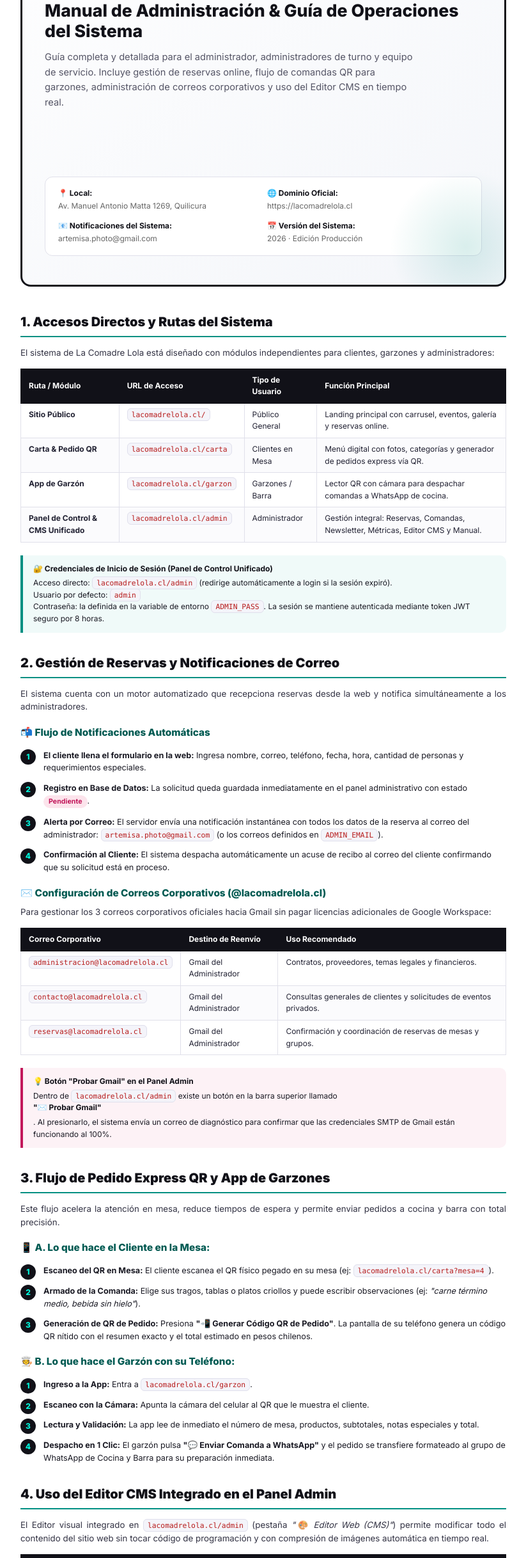
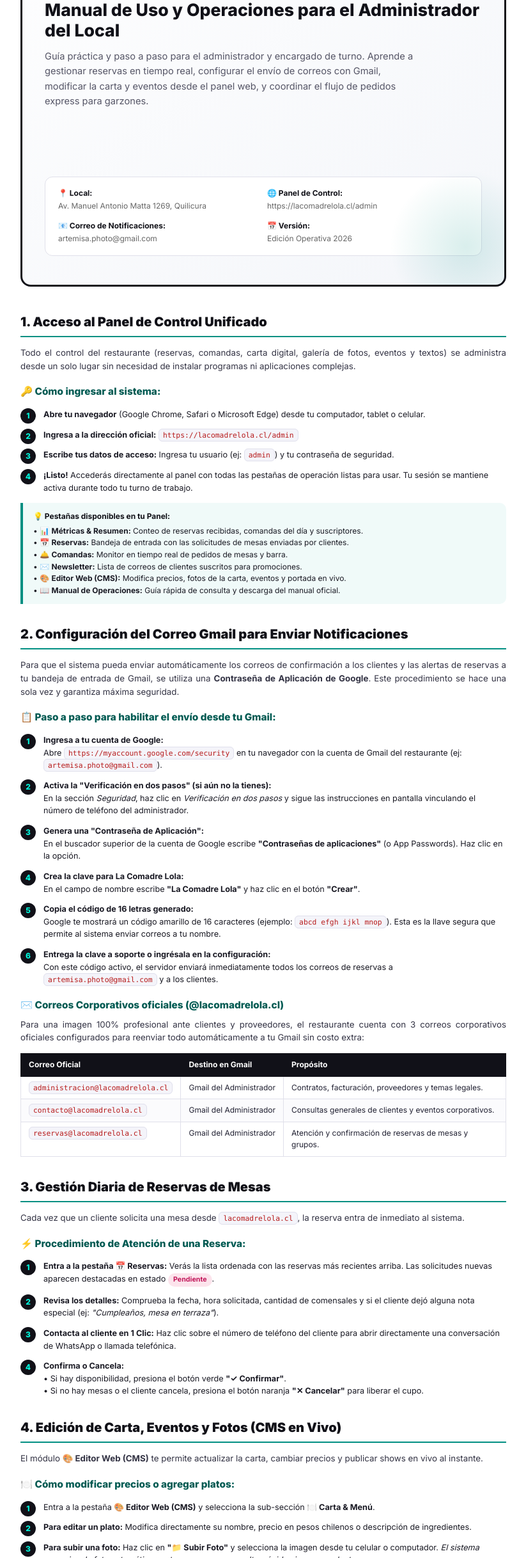
Before and after one commit to alexispferrada-wq/comadre-lola, a website: page manual_admin.html in a window 1280 px wide. Shown: the part 365-2800 px from the top of the page at 64% size, without its empty margins (228-1051 px from the left). Drawn offline with Linux system fonts and the light colour scheme; a web font is replaced by a local one.

Commit message:
docs: reescribir manual oficial con enfoque 100% operativo de negocio para el administrador e instructivo paso a paso de Gmail

```diff
--- a/manual_admin.html
+++ b/manual_admin.html
@@ -139,12 +139,12 @@
       align-self: flex-start;
       background: #111118;
       color: #00fadd;
+      font-size: 8.5pt;
+      font-weight: 800;
+      letter-spacing: 1.5px;
+      text-transform: uppercase;
       padding: 6px 14px;
       border-radius: 20px;
-      font-size: 10pt;
-      font-weight: 800;
-      letter-spacing: 1px;
-      text-transform: uppercase;
     }
     .cover-title-wrap {
       margin-top: 30px;
@@ -335,13 +335,13 @@
 
     <!-- ════════════ PORTADA ════════════ -->
     <div class="cover-page avoid-break">
-      <div class="cover-badge">Documento Oficial de Administración</div>
+      <div class="cover-badge">Documento Oficial para el Administrador</div>
 
       <div class="cover-title-wrap">
         <div class="cover-brand">🌹 La Comadre Lola</div>
-        <div class="cover-subtitle">Manual de Administración & Guía de Operaciones del Sistema</div>
+        <div class="cover-subtitle">Manual de Uso y Operaciones para el Administrador del Local</div>
         <div class="cover-desc">
-          Guía completa y detallada para el administrador, administradores de turno y equipo de servicio. Incluye gestión de reservas online, flujo de comandas QR para garzones, administración de correos corporativos y uso del Editor CMS en tiempo real.
+          Guía práctica y paso a paso para el administrador y encargado de turno. Aprende a gestionar reservas en tiempo real, configurar el envío de correos con Gmail, modificar la carta y eventos desde el panel web, y coordinar el flujo de pedidos express para garzones.
         </div>
       </div>
 
@@ -351,16 +351,16 @@
           <span>Av. Manuel Antonio Matta 1269, Quilicura</span>
         </div>
         <div>
-          <strong>🌐 Dominio Oficial:</strong>
-          <span>https://lacomadrelola.cl</span>
+          <strong>🌐 Panel de Control:</strong>
+          <span>https://lacomadrelola.cl/admin</span>
         </div>
         <div>
-          <strong>📧 Notificaciones del Sistema:</strong>
+          <strong>📧 Correo de Notificaciones:</strong>
           <span>artemisa.photo@gmail.com</span>
         </div>
         <div>
-          <strong>📅 Versión del Sistema:</strong>
-          <span>2026 · Edición Producción</span>
+          <strong>📅 Versión:</strong>
+          <span>Edición Operativa 2026</span>
         </div>
       </div>
     </div>
@@ -368,199 +368,182 @@
     <!-- ════════════ CAPÍTULO 1 ════════════ -->
     <div class="page-break"></div>
 
-    <h2 class="section-heading">1. Accesos Directos y Rutas del Sistema</h2>
-    <p>El sistema de La Comadre Lola está diseñado con módulos independientes para clientes, garzones y administradores:</p>
+    <h2 class="section-heading">1. Acceso al Panel de Control Unificado</h2>
+    <p>Todo el control del restaurante (reservas, comandas, carta digital, galería de fotos, eventos y textos) se administra desde un solo lugar sin necesidad de instalar programas ni aplicaciones complejas.</p>
+
+    <h3 class="sub-heading">🔑 Cómo ingresar al sistema:</h3>
+    <ol class="step-list avoid-break">
+      <li><strong>Abre tu navegador</strong> (Google Chrome, Safari o Microsoft Edge) desde tu computador, tablet o celular.</li>
+      <li><strong>Ingresa a la dirección oficial:</strong> <span class="code-snippet">https://lacomadrelola.cl/admin</span></li>
+      <li><strong>Escribe tus datos de acceso:</strong> Ingresa tu usuario (ej: <span class="code-snippet">admin</span>) y tu contraseña de seguridad.</li>
+      <li><strong>¡Listo!</strong> Accederás directamente al panel con todas las pestañas de operación listas para usar. Tu sesión se mantiene activa durante todo tu turno de trabajo.</li>
+    </ol>
+
+    <div class="callout avoid-break">
+      <strong>💡 Pestañas disponibles en tu Panel:</strong>
+      • 📊 <b>Métricas & Resumen:</b> Conteo de reservas recibidas, comandas del día y suscriptores.<br>
+      • 📅 <b>Reservas:</b> Bandeja de entrada con las solicitudes de mesas enviadas por clientes.<br>
+      • 🛎️ <b>Comandas:</b> Monitor en tiempo real de pedidos de mesas y barra.<br>
+      • ✉️ <b>Newsletter:</b> Lista de correos de clientes suscritos para promociones.<br>
+      • 🎨 <b>Editor Web (CMS):</b> Modifica precios, fotos de la carta, eventos y portada en vivo.<br>
+      • 📖 <b>Manual de Operaciones:</b> Guía rápida de consulta y descarga del manual oficial.
+    </div>
+
+    <!-- ════════════ CAPÍTULO 2 ════════════ -->
+    <h2 class="section-heading">2. Configuración del Correo Gmail para Enviar Notificaciones</h2>
+    <p>Para que el sistema pueda enviar automáticamente los correos de confirmación a los clientes y las alertas de reservas a tu bandeja de entrada de Gmail, se utiliza una <strong>Contraseña de Aplicación de Google</strong>. Este procedimiento se hace una sola vez y garantiza máxima seguridad.</p>
+
+    <h3 class="sub-heading">📋 Paso a paso para habilitar el envío desde tu Gmail:</h3>
+    <ol class="step-list avoid-break">
+      <li>
+        <strong>Ingresa a tu cuenta de Google:</strong><br>
+        Abre <span class="code-snippet">https://myaccount.google.com/security</span> en tu navegador con la cuenta de Gmail del restaurante (ej: <span class="code-snippet">artemisa.photo@gmail.com</span>).
+      </li>
+      <li>
+        <strong>Activa la "Verificación en dos pasos" (si aún no la tienes):</strong><br>
+        En la sección <em>Seguridad</em>, haz clic en <em>Verificación en dos pasos</em> y sigue las instrucciones en pantalla vinculando el número de teléfono del administrador.
+      </li>
+      <li>
+        <strong>Genera una "Contraseña de Aplicación":</strong><br>
+        En el buscador superior de la cuenta de Google escribe <strong>"Contraseñas de aplicaciones"</strong> (o App Passwords). Haz clic en la opción.
+      </li>
+      <li>
+        <strong>Crea la clave para La Comadre Lola:</strong><br>
+        En el campo de nombre escribe <strong>"La Comadre Lola"</strong> y haz clic en el botón <strong>"Crear"</strong>.
+      </li>
+      <li>
+        <strong>Copia el código de 16 letras generado:</strong><br>
+        Google te mostrará un código amarillo de 16 caracteres (ejemplo: <span class="code-snippet">abcd efgh ijkl mnop</span>). Esta es la llave segura que permite al sistema enviar correos a tu nombre.
+      </li>
+      <li>
+        <strong>Entrega la clave a soporte o ingrésala en la configuración:</strong><br>
+        Con este código activo, el servidor enviará inmediatamente todos los correos de reservas a <span class="code-snippet">artemisa.photo@gmail.com</span> y a los clientes.
+      </li>
+    </ol>
+
+    <h3 class="sub-heading">✉️ Correos Corporativos oficiales (@lacomadrelola.cl)</h3>
+    <p>Para una imagen 100% profesional ante clientes y proveedores, el restaurante cuenta con 3 correos corporativos oficiales configurados para reenviar todo automáticamente a tu Gmail sin costo extra:</p>
 
     <table class="manual-table avoid-break">
       <thead>
         <tr>
-          <th>Ruta / Módulo</th>
-          <th>URL de Acceso</th>
-          <th>Tipo de Usuario</th>
-          <th>Función Principal</th>
-        </tr>
-      </thead>
-      <tbody>
-        <tr>
-          <td><strong>Sitio Público</strong></td>
-          <td><span class="code-snippet">lacomadrelola.cl/</span></td>
-          <td>Público General</td>
-          <td>Landing principal con carrusel, eventos, galería y reservas online.</td>
-        </tr>
-        <tr>
-          <td><strong>Carta & Pedido QR</strong></td>
-          <td><span class="code-snippet">lacomadrelola.cl/carta</span></td>
-          <td>Clientes en Mesa</td>
-          <td>Menú digital con fotos, categorías y generador de pedidos express vía QR.</td>
-        </tr>
-        <tr>
-          <td><strong>App de Garzón</strong></td>
-          <td><span class="code-snippet">lacomadrelola.cl/garzon</span></td>
-          <td>Garzones / Barra</td>
-          <td>Lector QR con cámara para despachar comandas a WhatsApp de cocina.</td>
-        </tr>
-        <tr>
-          <td><strong>Panel de Control & CMS Unificado</strong></td>
-          <td><span class="code-snippet">lacomadrelola.cl/admin</span></td>
-          <td>Administrador</td>
-          <td>Gestión integral: Reservas, Comandas, Newsletter, Métricas, Editor CMS y Manual.</td>
-        </tr>
-      </tbody>
-    </table>
-
-    <div class="callout avoid-break">
-      <strong>🔐 Credenciales de Inicio de Sesión (Panel de Control Unificado)</strong>
-      Acceso directo: <span class="code-snippet">lacomadrelola.cl/admin</span> (redirige automáticamente a login si la sesión expiró).<br>
-      Usuario por defecto: <span class="code-snippet">admin</span><br>
-      Contraseña: la definida en la variable de entorno <span class="code-snippet">ADMIN_PASS</span>. La sesión se mantiene autenticada mediante token JWT seguro por 8 horas.
-    </div>
-
-    <!-- ════════════ CAPÍTULO 2 ════════════ -->
-    <h2 class="section-heading">2. Gestión de Reservas y Notificaciones de Correo</h2>
-    <p>El sistema cuenta con un motor automatizado que recepciona reservas desde la web y notifica simultáneamente a los administradores.</p>
-
-    <h3 class="sub-heading">📬 Flujo de Notificaciones Automáticas</h3>
-    <ol class="step-list avoid-break">
-      <li><strong>El cliente llena el formulario en la web:</strong> Ingresa nombre, correo, teléfono, fecha, hora, cantidad de personas y requerimientos especiales.</li>
-      <li><strong>Registro en Base de Datos:</strong> La solicitud queda guardada inmediatamente en el panel administrativo con estado <span class="badge-pill pink">Pendiente</span>.</li>
-      <li><strong>Alerta por Correo:</strong> El servidor envía una notificación instantánea con todos los datos de la reserva al correo del administrador: <span class="code-snippet">artemisa.photo@gmail.com</span> (o los correos definidos en <span class="code-snippet">ADMIN_EMAIL</span>).</li>
-      <li><strong>Confirmación al Cliente:</strong> El sistema despacha automáticamente un acuse de recibo al correo del cliente confirmando que su solicitud está en proceso.</li>
-    </ol>
-
-    <h3 class="sub-heading">✉️ Configuración de Correos Corporativos (@lacomadrelola.cl)</h3>
-    <p>Para gestionar los 3 correos corporativos oficiales hacia Gmail sin pagar licencias adicionales de Google Workspace:</p>
-
-    <table class="manual-table avoid-break">
-      <thead>
-        <tr>
-          <th>Correo Corporativo</th>
-          <th>Destino de Reenvío</th>
-          <th>Uso Recomendado</th>
+          <th>Correo Oficial</th>
+          <th>Destino en Gmail</th>
+          <th>Propósito</th>
         </tr>
       </thead>
       <tbody>
         <tr>
           <td><span class="code-snippet">administracion@lacomadrelola.cl</span></td>
           <td>Gmail del Administrador</td>
-          <td>Contratos, proveedores, temas legales y financieros.</td>
+          <td>Contratos, facturación, proveedores y temas legales.</td>
         </tr>
         <tr>
           <td><span class="code-snippet">contacto@lacomadrelola.cl</span></td>
           <td>Gmail del Administrador</td>
-          <td>Consultas generales de clientes y solicitudes de eventos privados.</td>
+          <td>Consultas generales de clientes y eventos corporativos.</td>
         </tr>
         <tr>
           <td><span class="code-snippet">reservas@lacomadrelola.cl</span></td>
           <td>Gmail del Administrador</td>
-          <td>Confirmación y coordinación de reservas de mesas y grupos.</td>
+          <td>Atención y confirmación de reservas de mesas y grupos.</td>
         </tr>
       </tbody>
     </table>
 
-    <div class="callout warning avoid-break">
-      <strong>💡 Botón "Probar Gmail" en el Panel Admin</strong>
-      Dentro de <span class="code-snippet">lacomadrelola.cl/admin</span> existe un botón en la barra superior llamado <strong>"✉️ Probar Gmail"</strong>. Al presionarlo, el sistema envía un correo de diagnóstico para confirmar que las credenciales SMTP de Gmail están funcionando al 100%.
-    </div>
-
     <!-- ════════════ CAPÍTULO 3 ════════════ -->
     <div class="page-break"></div>
 
-    <h2 class="section-heading">3. Flujo de Pedido Express QR y App de Garzones</h2>
-    <p>Este flujo acelera la atención en mesa, reduce tiempos de espera y permite enviar pedidos a cocina y barra con total precisión.</p>
+    <h2 class="section-heading">3. Gestión Diaria de Reservas de Mesas</h2>
+    <p>Cada vez que un cliente solicita una mesa desde <span class="code-snippet">lacomadrelola.cl</span>, la reserva entra de inmediato al sistema.</p>
 
-    <h3 class="sub-heading">📱 A. Lo que hace el Cliente en la Mesa:</h3>
+    <h3 class="sub-heading">⚡ Procedimiento de Atención de una Reserva:</h3>
     <ol class="step-list avoid-break">
-      <li><strong>Escaneo del QR en Mesa:</strong> El cliente escanea el QR físico pegado en su mesa (ej: <span class="code-snippet">lacomadrelola.cl/carta?mesa=4</span>).</li>
-      <li><strong>Armado de la Comanda:</strong> Elige sus tragos, tablas o platos criollos y puede escribir observaciones (ej: <em>"carne término medio, bebida sin hielo"</em>).</li>
-      <li><strong>Generación de QR de Pedido:</strong> Presiona <strong>"📲 Generar Código QR de Pedido"</strong>. La pantalla de su teléfono genera un código QR nítido con el resumen exacto y el total estimado en pesos chilenos.</li>
-    </ol>
-
-    <h3 class="sub-heading">🧑‍🍳 B. Lo que hace el Garzón con su Teléfono:</h3>
-    <ol class="step-list avoid-break">
-      <li><strong>Ingreso a la App:</strong> Entra a <span class="code-snippet">lacomadrelola.cl/garzon</span>.</li>
-      <li><strong>Escaneo con la Cámara:</strong> Apunta la cámara del celular al QR que le muestra el cliente.</li>
-      <li><strong>Lectura y Validación:</strong> La app lee de inmediato el número de mesa, productos, subtotales, notas especiales y total.</li>
-      <li><strong>Despacho en 1 Clic:</strong> El garzón pulsa <strong>"💬 Enviar Comanda a WhatsApp"</strong> y el pedido se transfiere formateado al grupo de WhatsApp de Cocina y Barra para su preparación inmediata.</li>
+      <li><strong>Entra a la pestaña 📅 Reservas:</strong> Verás la lista ordenada con las reservas más recientes arriba. Las solicitudes nuevas aparecen destacadas en estado <span class="badge-pill pink">Pendiente</span>.</li>
+      <li><strong>Revisa los detalles:</strong> Comprueba la fecha, hora solicitada, cantidad de comensales y si el cliente dejó alguna nota especial (ej: <em>"Cumpleaños, mesa en terraza"</em>).</li>
+      <li><strong>Contacta al cliente en 1 Clic:</strong> Haz clic sobre el número de teléfono del cliente para abrir directamente una conversación de WhatsApp o llamada telefónica.</li>
+      <li><strong>Confirma o Cancela:</strong>
+        <br>• Si hay disponibilidad, presiona el botón verde <strong>"✓ Confirmar"</strong>.
+        <br>• Si no hay mesas o el cliente cancela, presiona el botón naranja <strong>"✕ Cancelar"</strong> para liberar el cupo.
+      </li>
     </ol>
 
     <!-- ════════════ CAPÍTULO 4 ════════════ -->
-    <h2 class="section-heading">4. Uso del Editor CMS Integrado en el Panel Admin</h2>
-    <p>El Editor visual integrado en <span class="code-snippet">lacomadrelola.cl/admin</span> (pestaña <em>"🎨 Editor Web (CMS)"</em>) permite modificar todo el contenido del sitio web sin tocar código de programación y con compresión de imágenes automática en tiempo real.</p>
+    <h2 class="section-heading">4. Edición de Carta, Eventos y Fotos (CMS en Vivo)</h2>
+    <p>El módulo <strong>🎨 Editor Web (CMS)</strong> te permite actualizar la carta, cambiar precios y publicar shows en vivo al instante.</p>
+
+    <h3 class="sub-heading">🍽️ Cómo modificar precios o agregar platos:</h3>
+    <ol class="step-list avoid-break">
+      <li>Entra a la pestaña <strong>🎨 Editor Web (CMS)</strong> y selecciona la sub-sección <strong>🍽️ Carta & Menú</strong>.</li>
+      <li><strong>Para editar un plato:</strong> Modifica directamente su nombre, precio en pesos chilenos o descripción de ingredientes.</li>
+      <li><strong>Para subir una foto:</strong> Haz clic en <strong>"📁 Subir Foto"</strong> y selecciona la imagen desde tu celular o computador. <em>El sistema comprime la foto automáticamente para que cargue ultra rápido sin ponerse lenta.</em></li>
+      <li><strong>Para agregar un plato nuevo:</strong> Presiona <strong>"+ Nuevo Plato"</strong> arriba a la derecha.</li>
+      <li><strong>¡IMPORTANTE!</strong> Al terminar, haz clic en el botón superior <strong>"🚀 Publicar en vivo"</strong> para que todos los clientes en el local vean los cambios de inmediato.</li>
+    </ol>
+
+    <h3 class="sub-heading">🎤 Cómo publicar los eventos de la semana:</h3>
+    <ol class="step-list avoid-break">
+      <li>En el Editor Web, selecciona <strong>🎤 Cartelera Eventos</strong>.</li>
+      <li>Escribe el nombre del show, fecha (ej: <em>Viernes 14 Ago</em>), hora de inicio y descripción.</li>
+      <li>Sube el afiche o flyer del artista con el botón <strong>"📁 Subir Flyer"</strong>.</li>
+      <li>Pega el enlace de compra de entradas (ej: link de <strong>FilaCero</strong> o link de WhatsApp para reservas).</li>
+      <li>Presiona <strong>"🚀 Publicar en vivo"</strong>.</li>
+    </ol>
+
+    <!-- ════════════ CAPÍTULO 5 ════════════ -->
+    <div class="page-break"></div>
+
+    <h2 class="section-heading">5. Flujo de Pedidos Express QR para Garzones</h2>
+    <p>Este sistema agiliza el despacho de comandas en mesa y elimina los errores al tomar pedidos a mano.</p>
 
     <table class="manual-table avoid-break">
       <thead>
         <tr>
-          <th>Pestaña del Editor</th>
-          <th>Qué permite modificar</th>
-          <th>Instrucciones Clave</th>
+          <th>Etapa</th>
+          <th>Quién lo realiza</th>
+          <th>Qué ocurre</th>
         </tr>
       </thead>
       <tbody>
         <tr>
-          <td><strong>🌹 Hero</strong></td>
-          <td>Títulos, subtítulo, etiqueta y botones de portada.</td>
-          <td>Permite cambiar las frases promocionales y los botones principales.</td>
+          <td><strong>1. Armado del Pedido</strong></td>
+          <td>El Cliente en la Mesa</td>
+          <td>Abre <span class="code-snippet">lacomadrelola.cl/carta</span>, elige sus tragos o platos y presiona <em>"Generar Código QR de Pedido"</em>. En la pantalla del cliente aparece un código QR con el resumen.</td>
         </tr>
         <tr>
-          <td><strong>🍽️ Carta</strong></td>
-          <td>Platos, tragos, precios, descripciones y fotos.</td>
-          <td>Se pueden añadir o borrar ítems, asignar categorías y subir fotos optimizadas.</td>
+          <td><strong>2. Escaneo Express</strong></td>
+          <td>El Garzón con su Celular</td>
+          <td>Abre <span class="code-snippet">lacomadrelola.cl/garzon</span>, apunta la cámara al QR del cliente y la app lee la mesa, los productos y las notas en 1 segundo.</td>
         </tr>
         <tr>
-          <td><strong>📸 Carrusel</strong></td>
-          <td>Imágenes de fondo a pantalla completa del inicio.</td>
-          <td>Sube fotos de alta resolución con compresión canvas instantánea.</td>
-        </tr>
-        <tr>
-          <td><strong>🖼️ Galería</strong></td>
-          <td>Fotos de "Mejores Momentos" con descripciones.</td>
-          <td>Controla las imágenes del lightbox interactivo con auto-compresión.</td>
-        </tr>
-        <tr>
-          <td><strong>🎤 Eventos</strong></td>
-          <td>Cartelera de shows, tributos, fechas y links de compra.</td>
-          <td>Enlaza directo a las ticketeras oficiales como <strong>FilaCero</strong>.</td>
-        </tr>
-        <tr>
-          <td><strong>🎨 Colores</strong></td>
-          <td>Paleta de diseño (Turquesa, Fucsia y Fondo).</td>
-          <td>Ajusta la atmósfera visual del restaurante en tiempo real.</td>
-        </tr>
-        <tr>
-          <td><strong>📍 Footer</strong></td>
-          <td>Dirección, teléfono, horarios de atención y copyright.</td>
-          <td>Sincroniza automáticamente los datos de contacto en toda la web.</td>
+          <td><strong>3. Despacho a Cocina</strong></td>
+          <td>El Garzón</td>
+          <td>Presiona <strong>"💬 Enviar a WhatsApp"</strong> y la comanda se envía formateada al grupo de Cocina y Barra para preparar los tragos y platos de inmediato.</td>
         </tr>
       </tbody>
     </table>
 
+    <!-- ════════════ CAPÍTULO 6 ════════════ -->
+    <h2 class="section-heading">6. Preguntas Frecuentes del Administrador</h2>
+
     <div class="callout avoid-break">
-      <strong>🚀 El Botón "Publicar en Vivo"</strong>
-      Cada vez que realices cambios en el editor, presiona el botón superior <strong>"🚀 Publicar en vivo"</strong>. El sistema guardará los datos en la base de datos de producción y todos los visitantes verán el contenido actualizado de inmediato.
+      <strong>❓ ¿Cómo sé si un cambio que hice en el editor ya está visible en internet?</strong>
+      Cuando presionas el botón <strong>"🚀 Publicar en vivo"</strong>, el badge superior cambia a color verde mostrando el mensaje: <span class="badge-pill green">✓ Publicado en vivo</span> con la hora exacta. En ese mismo segundo todos los clientes ya ven los cambios.
     </div>
 
-    <!-- ════════════ CAPÍTULO 5 ════════════ -->
-    <div class="page-break"></div>
+    <div class="callout avoid-break">
+      <strong>❓ ¿Qué hago si olvidé mi contraseña del panel?</strong>
+      Comunícate con el soporte técnico de TuSitio Labs para que restablezca tu clave de acceso en minutos.
+    </div>
 
-    <h2 class="section-heading">5. Preguntas Frecuentes y Soporte Técnico</h2>
-
-    <h3 class="sub-heading">❓ ¿Qué hacer si no llegan los correos de reservas?</h3>
-    <p>1. Verifica en <span class="code-snippet">/admin</span> la bandeja de reservas.<br>
-    2. Comprueba que las notificaciones estén dirigidas a <span class="code-snippet">artemisa.photo@gmail.com</span>.<br>
-    3. Revisa la carpeta de <em>Spam / Correo no deseado</em> en Gmail y marca el remitente como seguro.</p>
-
-    <h3 class="sub-heading">❓ ¿Cómo agregar un nuevo plato o evento rápidamente?</h3>
-    <p>1. Ingresa a <span class="code-snippet">lacomadrelola.cl/admin</span> y selecciona la pestaña <strong>🎨 Editor Web (CMS)</strong>.<br>
-    2. Selecciona la sub-sección <strong>🍽️ Carta & Menú</strong> o <strong>🎤 Cartelera Eventos</strong>.<br>
-    3. Haz clic en <strong>"+ Nuevo Plato"</strong> o <strong>"+ Nuevo Evento"</strong>, completa los datos y sube la foto.<br>
-    4. Haz clic en <strong>"🚀 Publicar en vivo"</strong>.</p>
-
-    <h3 class="sub-heading">❓ ¿El cliente necesita descargar alguna aplicación para pedir?</h3>
-    <p>No. Todo funciona 100% en la web directamente desde el navegador de su teléfono celular (Safari, Chrome, etc.) sin descargar nada ni registrarse.</p>
+    <div class="callout avoid-break">
+      <strong>❓ ¿Las fotos que subo deben tener un tamaño o peso especial?</strong>
+      No. Gracias al compresor inteligente incorporado, puedes tomar una foto directa con tu iPhone o celular de alta resolución y el sistema la optimiza automáticamente en segundos sin sobrecargar la página.
+    </div>
 
     <div class="footer-note avoid-break">
-      © 2026 La Comadre Lola — Restaurant · Bar · Eventos · Quilicura, Chile.<br>
-      Desarrollado y mantenido con estándares de alta disponibilidad por <strong>TuSitio Labs</strong>.
+      🌹 <strong>La Comadre Lola</strong> — Restaurant · Bar · Eventos · Quilicura, Santiago de Chile.<br>
+      Sistema diseñado para máxima velocidad y facilidad de uso por <strong>TuSitio Labs</strong>.
     </div>
 
   </div>
```
Also changed, not shown: 1 other file.
